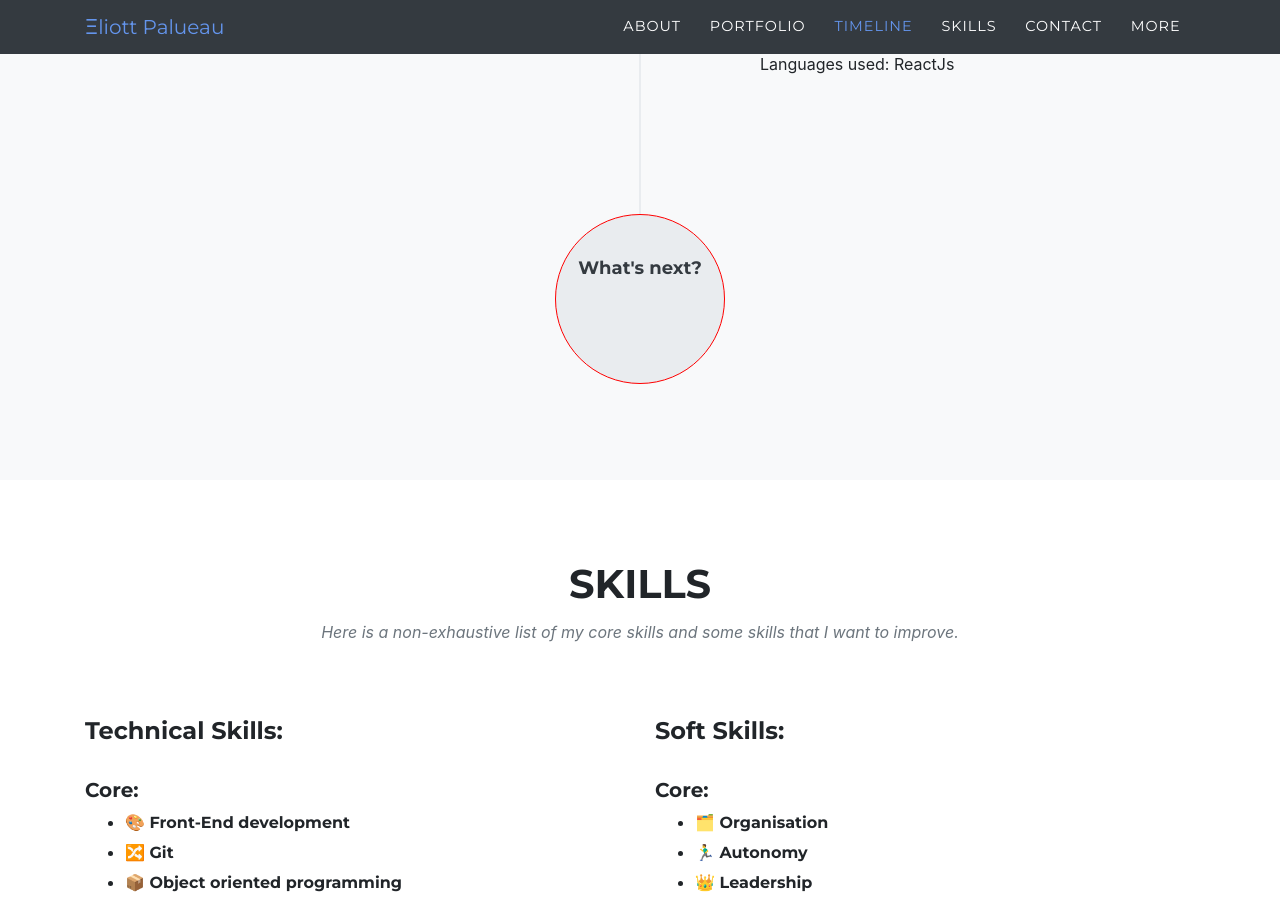
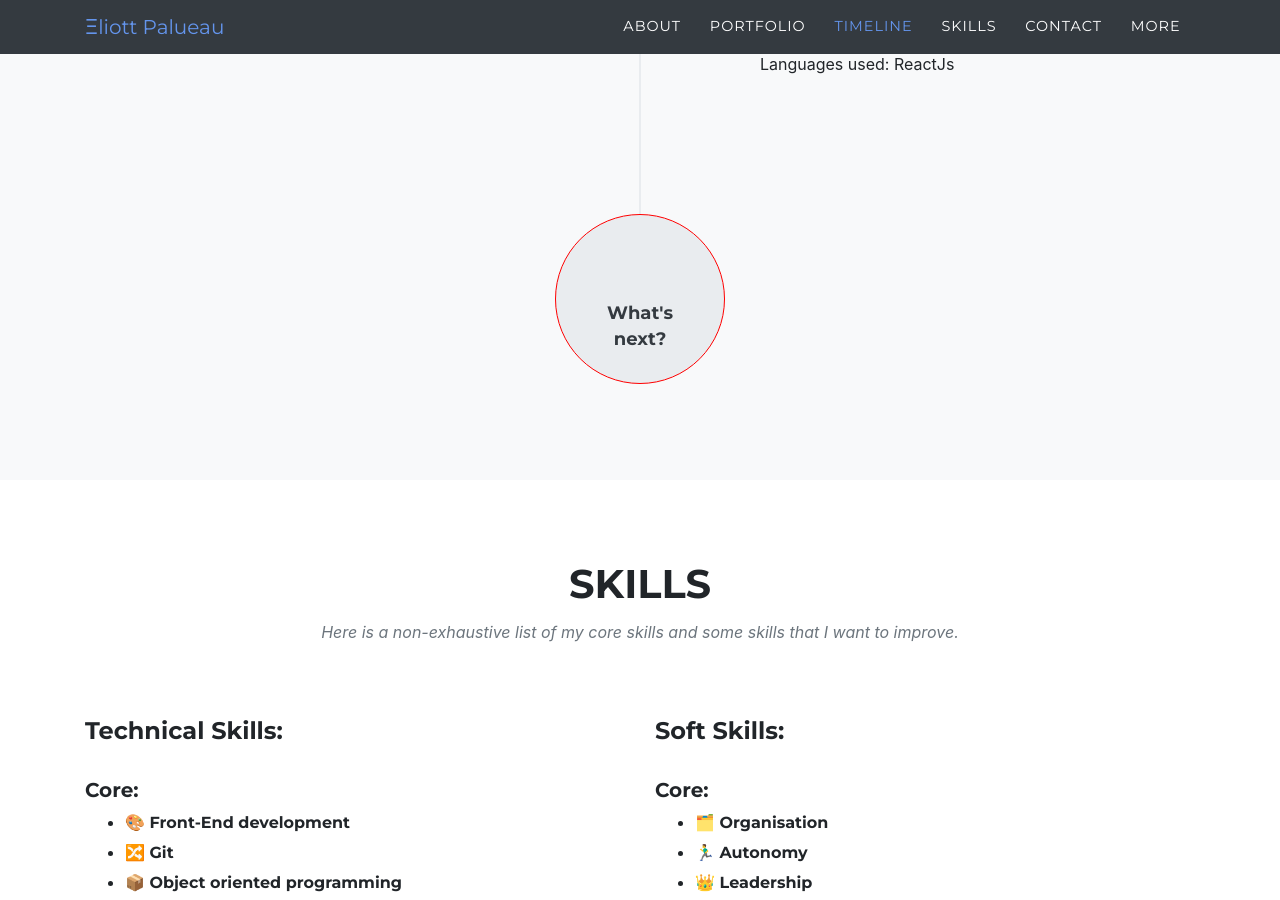
Before and after one commit to EliottPal/EliottPal.github.io, a Jekyll site: the page built from index.md, in a window 1280 px wide and 900 px high, scrolled down 5335 px. Built offline with Jekyll 4.4.1, drawn with Linux system fonts in a browser that asks for light colours; some web fonts are replaced.

Commit message:
On tente un truc

```diff
--- a/_includes/timeline.html
+++ b/_includes/timeline.html
@@ -48,7 +48,7 @@
 
 		  {% if site.data.sitetext[site.locale].timeline.end %}
 			<li class="timeline-inverted">
-              <div class="timeline-image" style="border: 1px solid red; align-items: center; justify-content: center; vertical-align: middle;">
+              <div class="timeline-image" style="border: 1px solid red; padding: 5vh;">
                 <h4>{{ site.data.sitetext[site.locale].timeline.end }}</h4>
               </div>
             </li>
```
